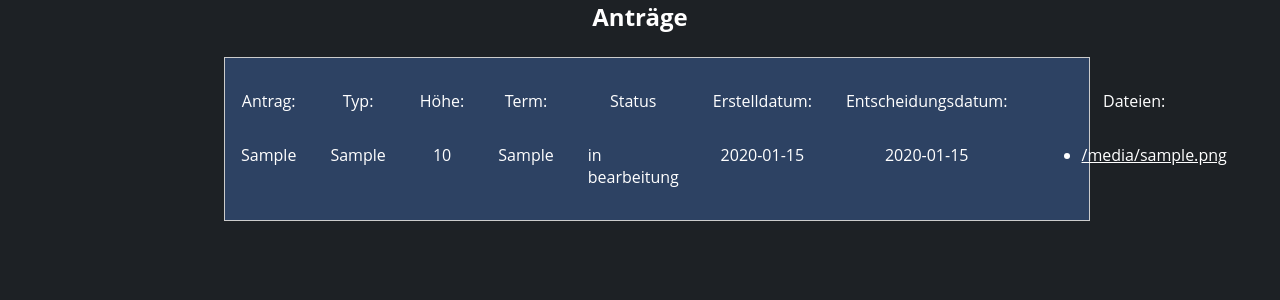
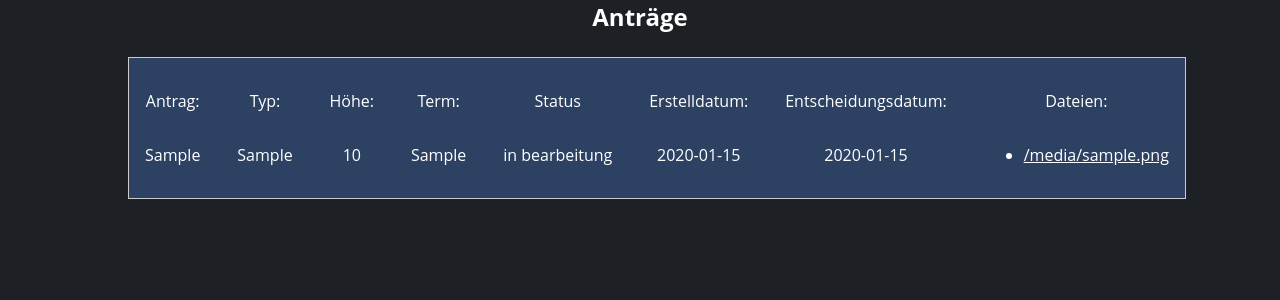
Before and after one commit to mustafa-shahin/lf10-project, a FastAPI app: template templates/dashboard.html in a window 1280 px wide. Shown: the part 185-485 px from the top of the page. Run offline with FastAPI, Linux system fonts and the light colour scheme; the template is opened without the code that fills it: most values are stand-ins (such as "Sample title", 1, 10 or a date in 2020); style sheets or scripts are compiled from the project's sources.

Commit message:
Update style.scss

```diff
--- a/static/scss/style.scss
+++ b/static/scss/style.scss
@@ -285,7 +285,7 @@ td:has(ul.margin-0) {
   width: 100%;
 }
 .dashboard-container {
-  width: 65%;
+  width: 80%;
 }
 .col-actions.flex {
   position: relative;
```
